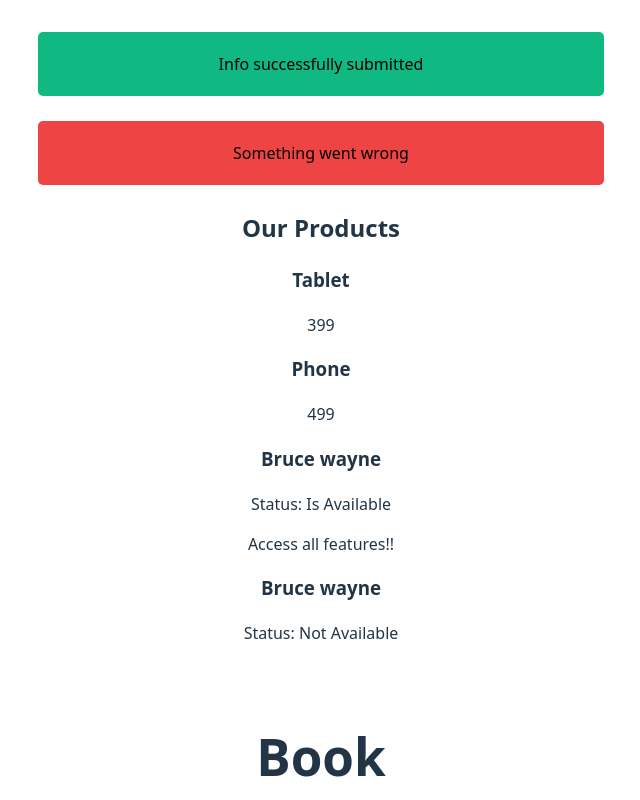
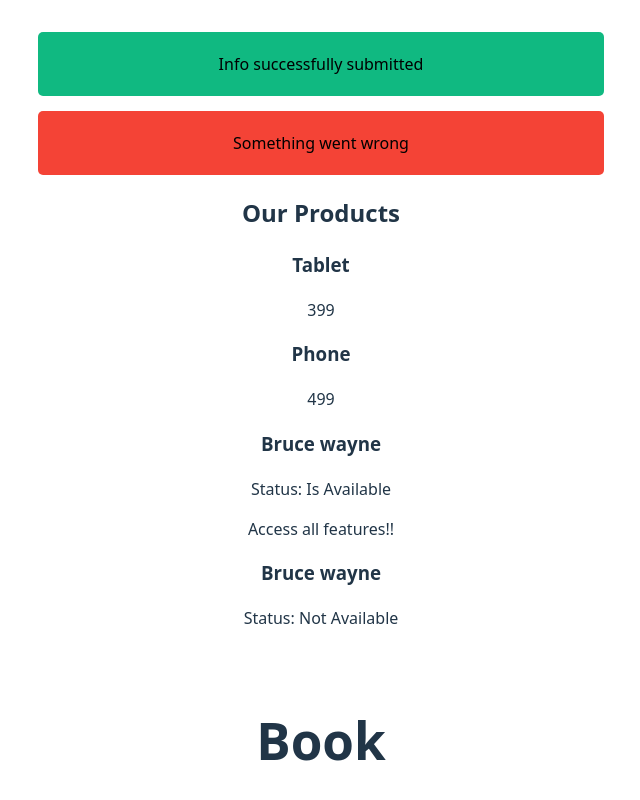
Before and after one commit to Saanimustapha/Learning-React, a React (Vite) app: page / in a window 1280 px wide. Shown: the top 800 px of the page, without its empty margins (319-959 px from the left). Built offline with nearby package versions, Linux system fonts and the light colour scheme.

Commit message:
Used external CSS files to style react components

```diff
--- /dev/null
+++ b/src/Alert.css
@@ -0,0 +1,14 @@
+.alert {
+    padding: 20px;
+    color: black;
+    margin-bottom: 15px;
+    border-radius: 5px;
+}
+
+.success {
+    background-color: #10b981;
+}
+
+.error {
+    background-color: #f44336;
+}
--- a/src/Alert.jsx
+++ b/src/Alert.jsx
@@ -1,13 +1,8 @@
-//Inline styling of react components
+//External styling of react components
+import './Alert.css'
 
-export const Alert = ({children, type="success"}) => {
+export const Alert = ({children, type}) => {
     return (
-        <div style={{
-            backgroundColor: type === "success" ? "#10b981" : "#ef4444",
-            color: "black",
-            padding: "20px",
-            marginBottom: "25px",
-            borderRadius: "5px"
-        }}>{children}</div>
+        <div className={`alert ${type}`}>{children}</div>
     )
 }
--- a/src/App.jsx
+++ b/src/App.jsx
@@ -16,7 +16,7 @@ function App() {
 
   return (
     <>
-    <Alert>Info successfully submitted</Alert>
+    <Alert type="success">Info successfully submitted</Alert>
     <Alert type="error">Something went wrong</Alert>
     <ProductList/>
     <UserDetails name="Bruce wayne" isOnline={true} isPremium={true}/>
```
